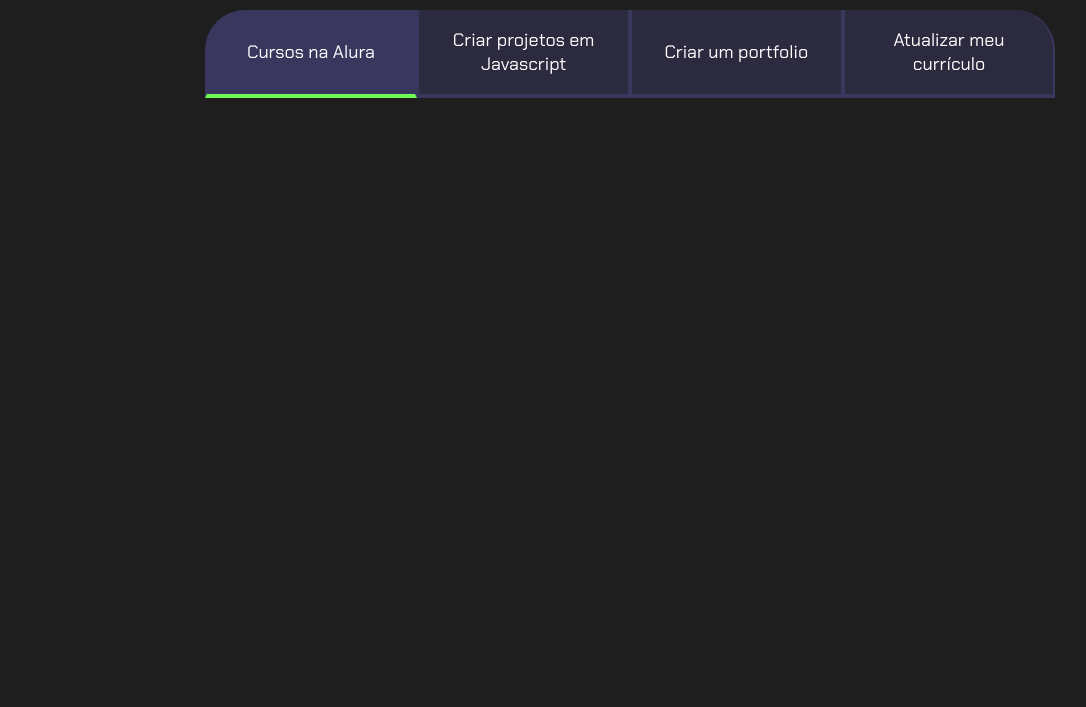
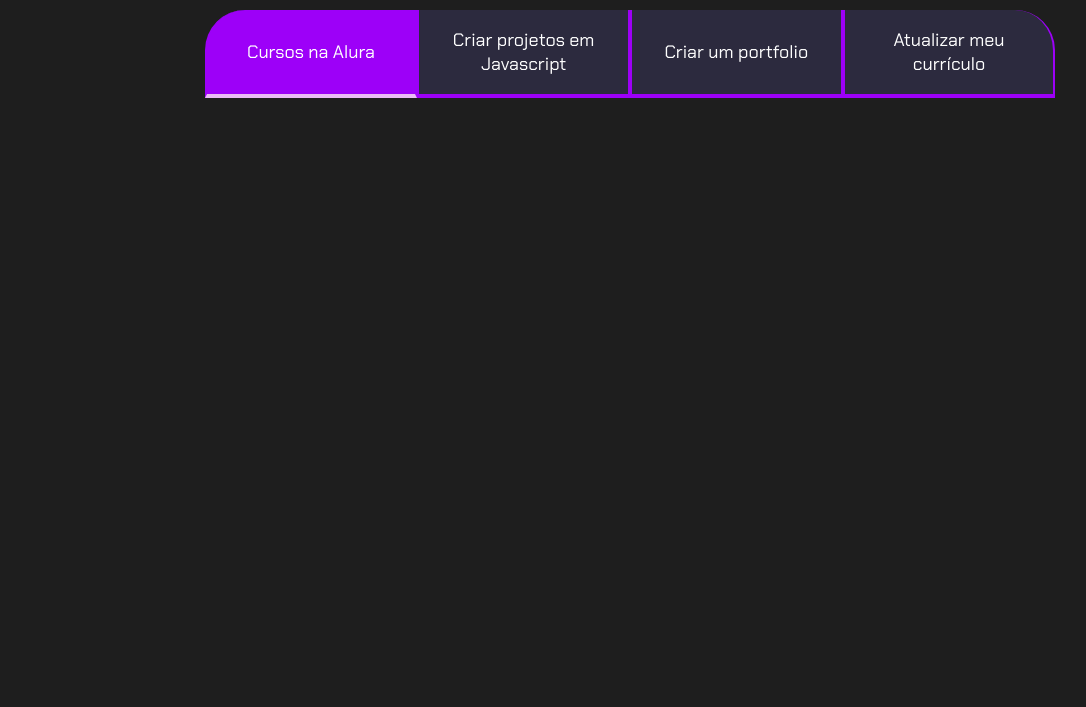
Before and after one commit to lorenamuniz/js-projetos3B, a plain HTML site: page index.html in a window 1280 px wide. Shown: the part 93-800 px from the top of the page, without its empty margins (10-1096 px from the left). Drawn offline with Linux system fonts and the light colour scheme.

Commit message:
Update style.css

```diff
--- a/style.css
+++ b/style.css
@@ -2,9 +2,9 @@
 
 :root {
     --cor-de-fundo: #1E1E1E;
-    --verde: #6FFF57;
+    --verde: #EBBBF6;
     --branco: #FFFFFF;
-    --botao-ativo: #3A375E;
+    --botao-ativo: #9D00F8;
     --botao-inativo: rgba(58, 55, 94, 0.5);
     --texto-fundo: rgba(58, 55, 94, 0.3);
 }
```
